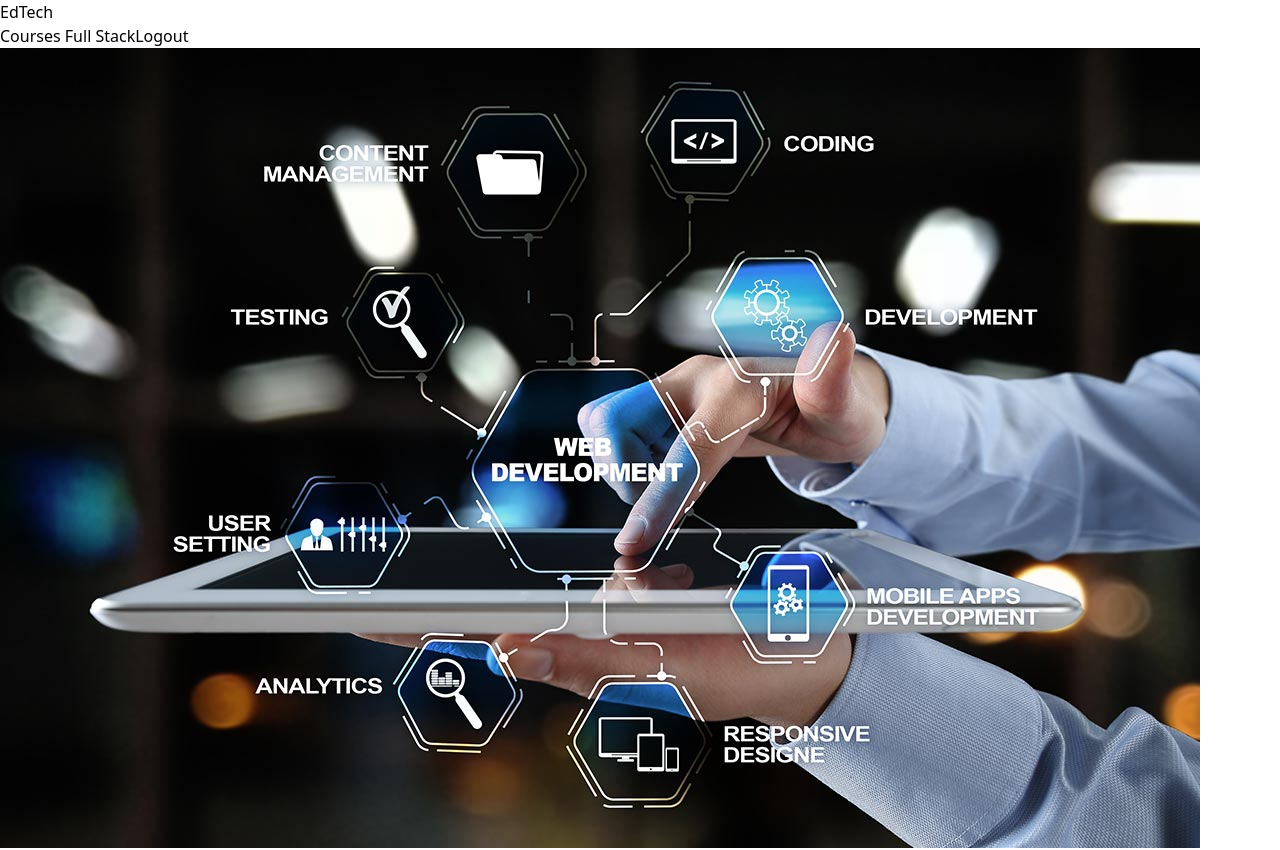
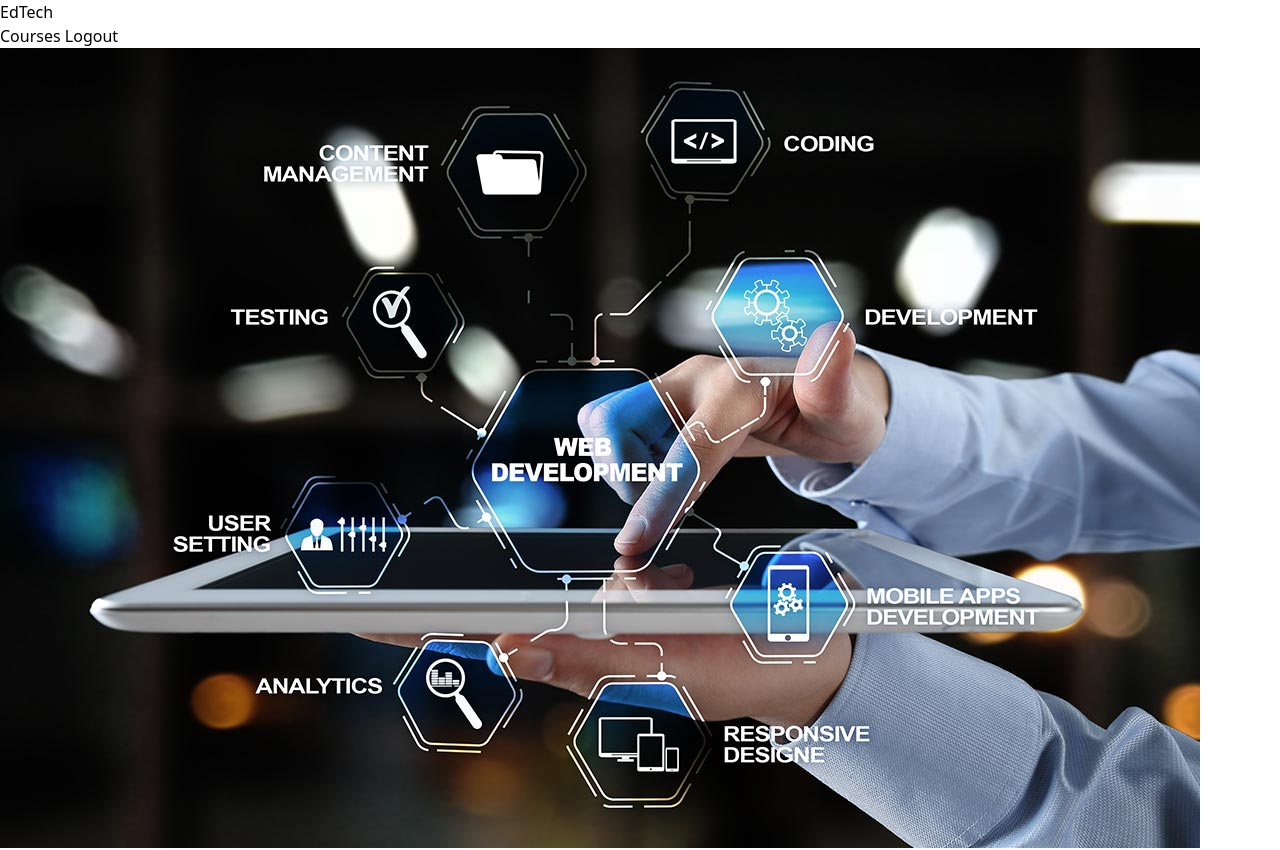
Before and after one commit to sandip1046/EdTech, a React (Vite) app: page /courses in a window 1280 px wide. Shown: the top 850 px of the page. Built offline with nearby package versions, Linux system fonts and the light colour scheme; no server answers; sample sign-in values are in the browser's storage.

Commit message:
final update

```diff
--- a/src/components/course/navCourse.tsx
+++ b/src/components/course/navCourse.tsx
@@ -2,7 +2,6 @@
 
 import { Link } from "react-router-dom";
 import Logout from "../auth/logOut";
-import ProtectedRouteFullstack from "../../protectedfullstackroute";
 export const NavCourse = () => {
   return (
     <div className={"border-b border-slate-300 bg-slate-200 flex justify-between px-8 py-5"}>
@@ -12,17 +11,8 @@ export const NavCourse = () => {
 
       <div className={"flex justify-evenly items-center gap-1"}>
         <Link to="/courses" className={"flex justify-center flex-col text-cyan-500 font-bold text-xl mx-2 hover:text-slate-500"}>Courses</Link>   {/* this link will route to sigin page onclick  */}
-        {/* <Link to="/fullstack"  className={"flex justify-center flex-col   font-bold text-2xl m-0.5 tracking-wider hover:text-slate-500	  "}>Full Stack</Link> */}
 
 
-        <ProtectedRouteFullstack>
-          <Link
-            to="/fullstack"
-            className={"flex justify-center flex-col font-bold text-xl m-0.5 tracking-wider hover:text-slate-500 "}
-          >
-            Full Stack
-          </Link>
-        </ProtectedRouteFullstack>
 
         <Logout />
 
```
